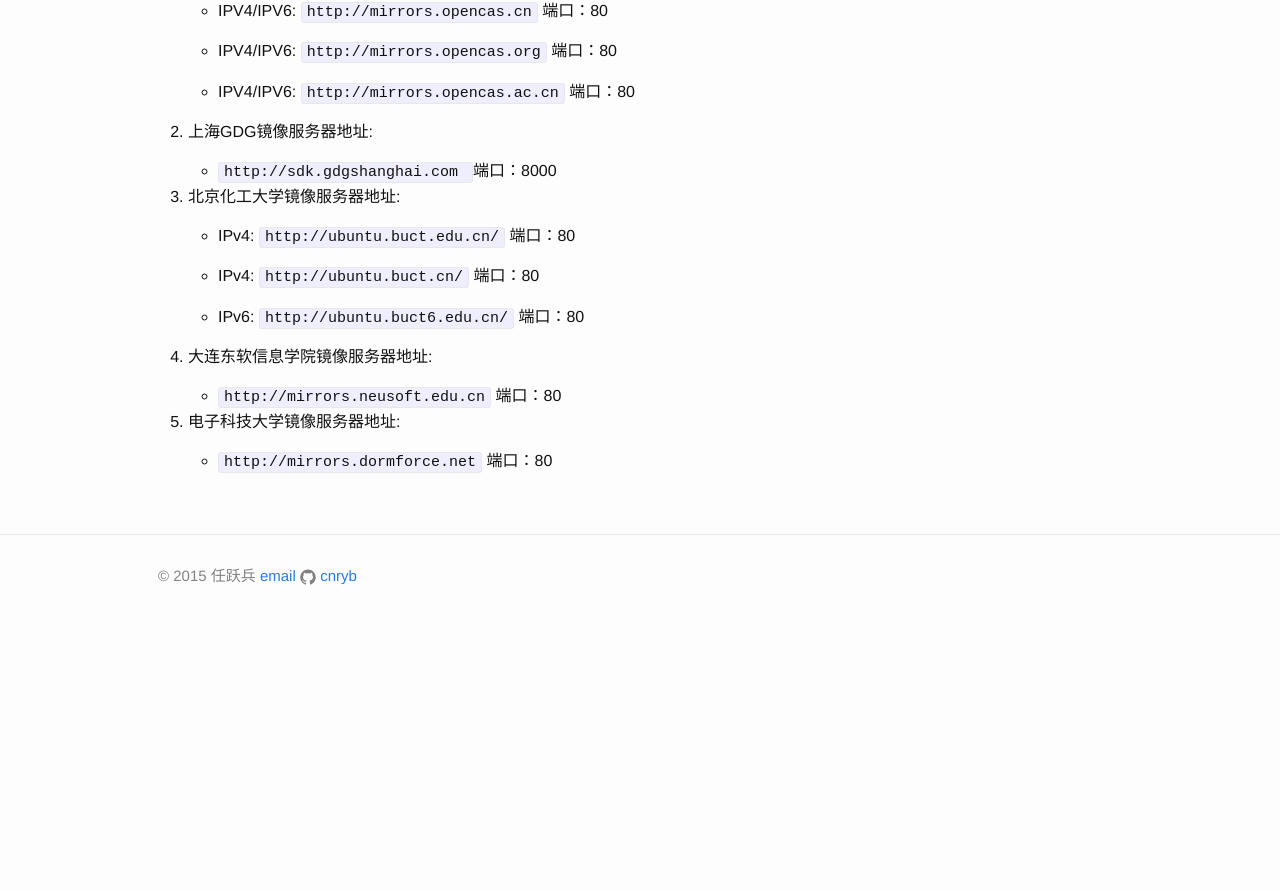
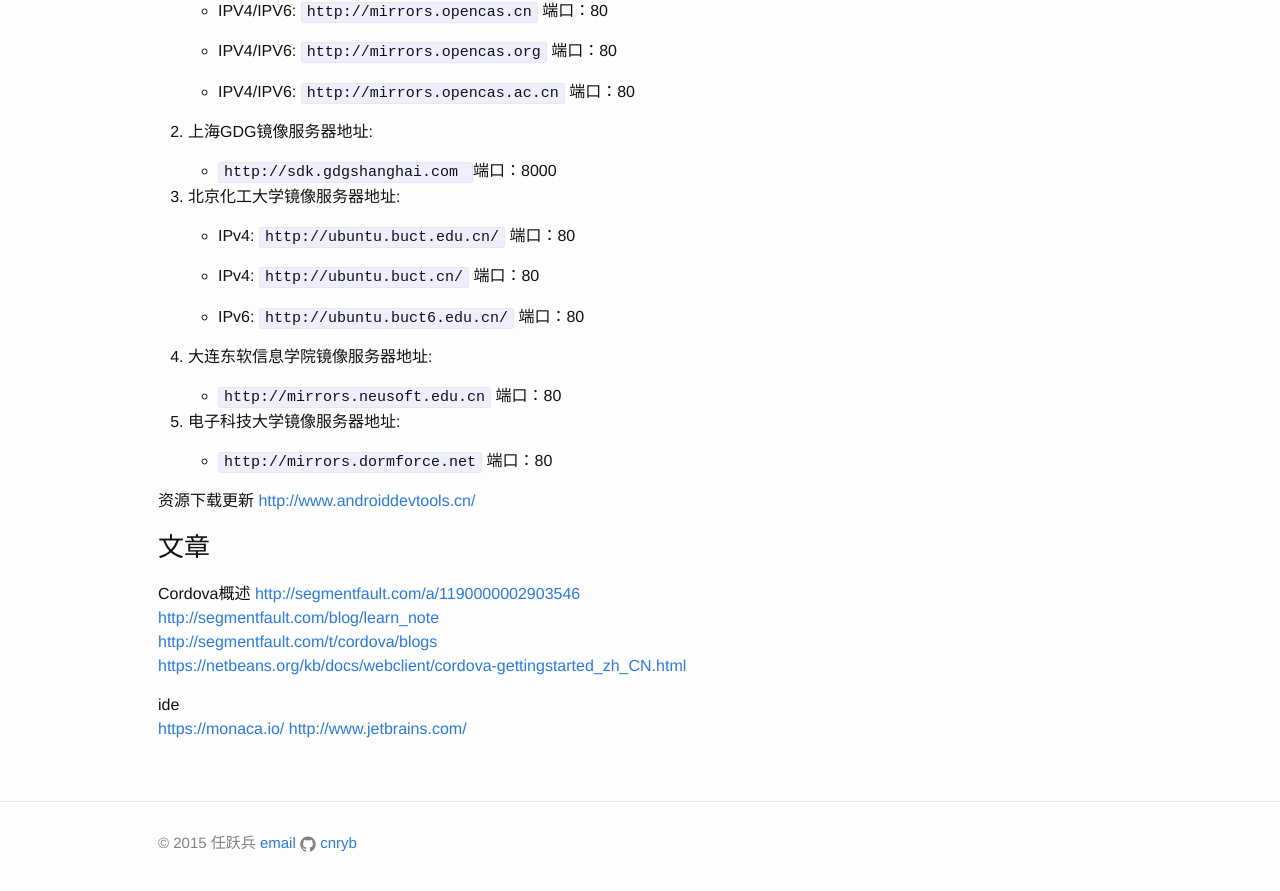
Before and after one commit to cnryb/cnryb.github.io, a Jekyll site: the page built from _posts/2015-07-01-搭建Cordova环境.md, in a window 1280 px wide and 900 px high, scrolled down 1311 px. Shown: the top 891 px of the window. Built offline with Jekyll 4.4.1, drawn with Linux system fonts in a browser that asks for light colours; nearby versions of some CDN libraries; comment, search, counter and statistics services are not loaded; before the commit the page ends 1944 px from its top, so only the background shows below that.

Commit message:
收集文章列表

```diff
--- a/_posts/2015-07-01-搭建Cordova环境.md
+++ b/_posts/2015-07-01-搭建Cordova环境.md
@@ -86,3 +86,22 @@ HTTP Proxy Port
 1. 电子科技大学镜像服务器地址:
 
 	* `http://mirrors.dormforce.net` 端口：80
+
+
+资源下载更新 <http://www.androiddevtools.cn/>
+
+
+
+
+###文章
+
+
+Cordova概述 <http://segmentfault.com/a/1190000002903546>
+<http://segmentfault.com/blog/learn_note>
+<http://segmentfault.com/t/cordova/blogs>
+<https://netbeans.org/kb/docs/webclient/cordova-gettingstarted_zh_CN.html>
+
+
+ide
+<https://monaca.io/>
+<http://www.jetbrains.com/>
```
